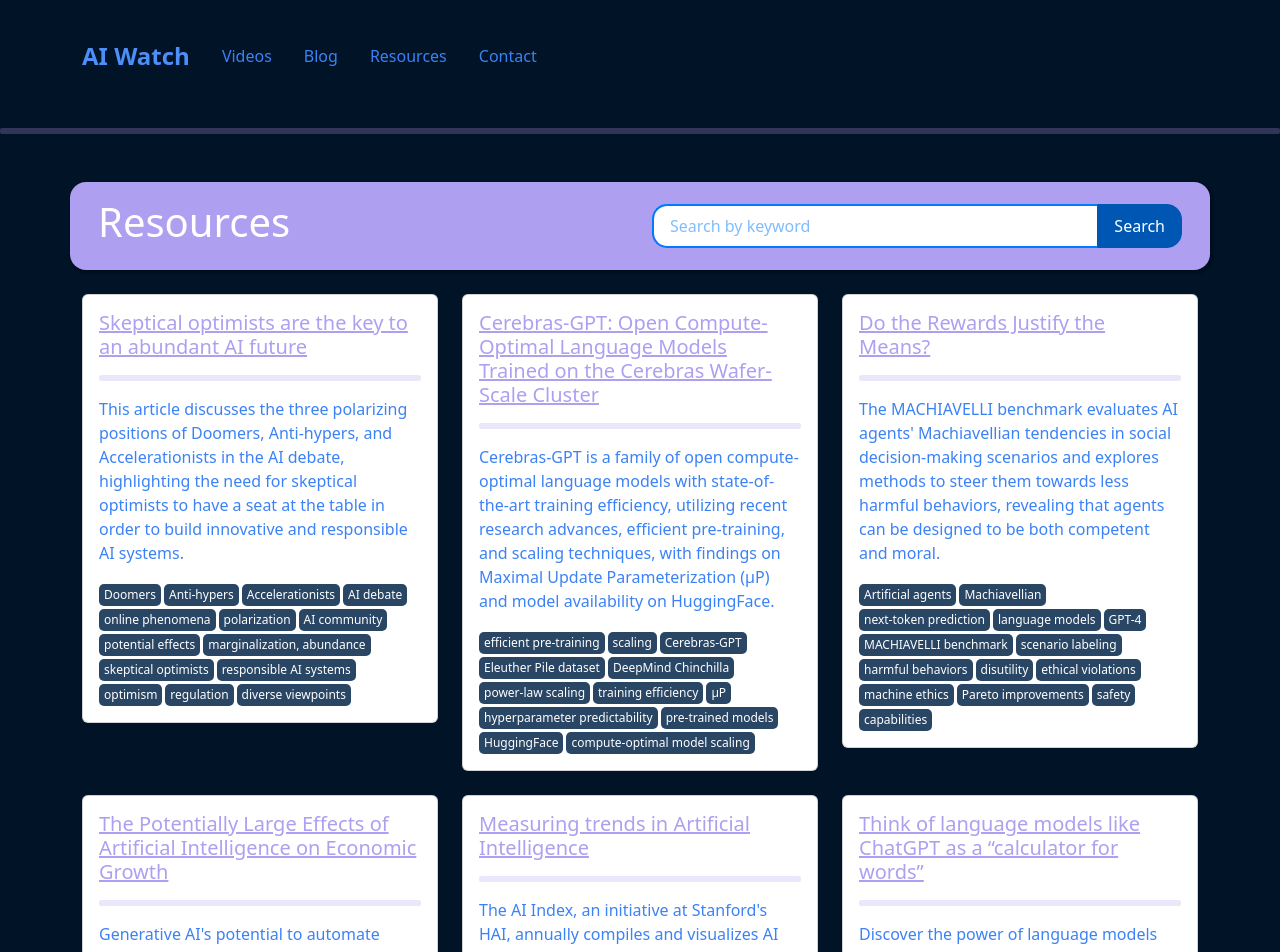
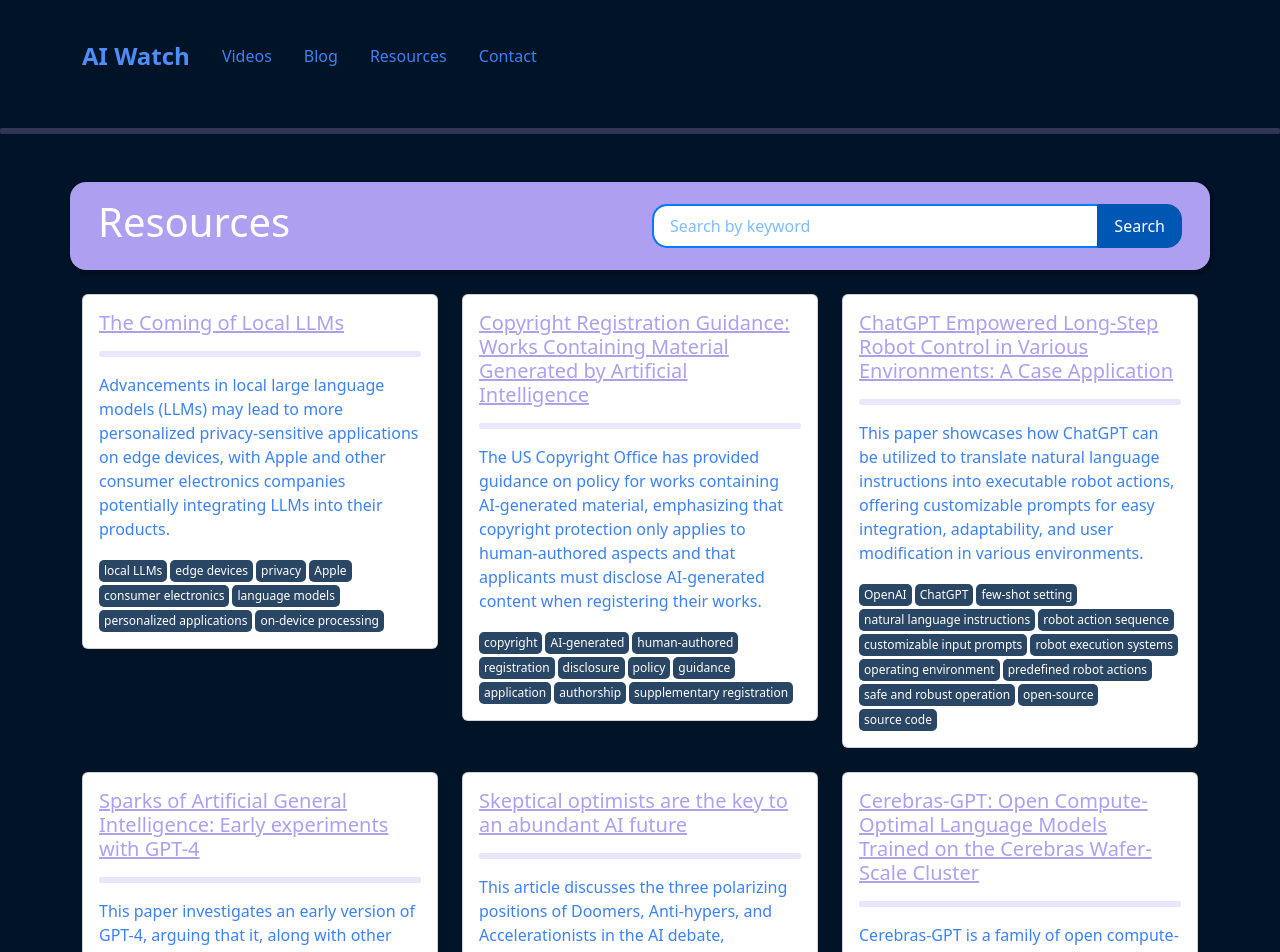
Before and after one commit to dstock3/aiwatch, a React (Create React App) app: page /resources in a window 1280 px wide. Shown: the top 952 px of the page. Built offline with nearby package versions, Linux system fonts and the light colour scheme.

Commit message:
Added to resources page.

```diff
--- a/src/data/resources.js
+++ b/src/data/resources.js
@@ -1,4 +1,30 @@
 const resources = [
+    {
+      title: 'The Coming of Local LLMs',
+      description: 'Advancements in local large language models (LLMs) may lead to more personalized privacy-sensitive applications on edge devices, with Apple and other consumer electronics companies potentially integrating LLMs into their products.',
+      url: 'https://nickarner.com/notes/the-coming-of-local-llms-march-23-2023/',
+      keywords: ["local LLMs", "edge devices", "privacy", "Apple", "consumer electronics", "language models", "personalized applications", "on-device processing"]
+    },
+    {
+      title: 'Copyright Registration Guidance: Works Containing Material Generated by Artificial Intelligence',
+      description: 'The US Copyright Office has provided guidance on policy for works containing AI-generated material, emphasizing that copyright protection only applies to human-authored aspects and that applicants must disclose AI-generated content when registering their works.',
+      url: 'https://www.federalregister.gov/documents/2023/03/16/2023-05321/copyright-registration-guidance-works-containing-material-generated-by-artificial-intelligence',
+      keywords: ["copyright", "AI-generated", "human-authored",
+      "registration", "disclosure", "policy", "guidance", "application",
+      "authorship", "supplementary registration"]
+    },
+    {
+      title: 'ChatGPT Empowered Long-Step Robot Control in Various Environments: A Case Application',
+      description: 'This paper showcases how ChatGPT can be utilized to translate natural language instructions into executable robot actions, offering customizable prompts for easy integration, adaptability, and user modification in various environments.',
+      url: 'https://arxiv.org/pdf/2304.03893.pdf',
+      keywords: ["OpenAI", "ChatGPT", "few-shot setting", "natural language instructions", "robot action sequence", "customizable input prompts", "robot execution systems", "operating environment", "predefined robot actions", "safe and robust operation", "open-source", "source code"]
+    },
+    {
+      title: 'Sparks of Artificial General Intelligence: Early experiments with GPT-4',
+      description: 'This paper investigates an early version of GPT-4, arguing that it, along with other large language models, exhibits more general intelligence than previous AI models, demonstrating striking human-level performance across various tasks and domains, while also discussing its limitations, the challenges ahead for AGI development,and the societal implications of this technological leap.',
+      url: 'https://arxiv.org/pdf/2303.12712.pdf',
+      keywords: ["artificial intelligence", "AI", "large language models", "LLMs", "learning", "cognition","OpenAI", "GPT-4", "ChatGPT", "Google's PaLM", "general intelligence", "capabilities", "implications", "task performance", "human-level performance", "artificial general intelligence", "AGI", "limitations", "next-word prediction", "societal influences", "future research directions"]
+    },
     {
       title: 'Skeptical optimists are the key to an abundant AI future',
       description: 'This article discusses the three polarizing positions of Doomers, Anti-hypers, and Accelerationists in the AI debate, highlighting the need for skeptical optimists to have a seat at the table in order to build innovative and responsible AI systems.',
```
Lines whose indentation alone changed are shown as unchanged.
